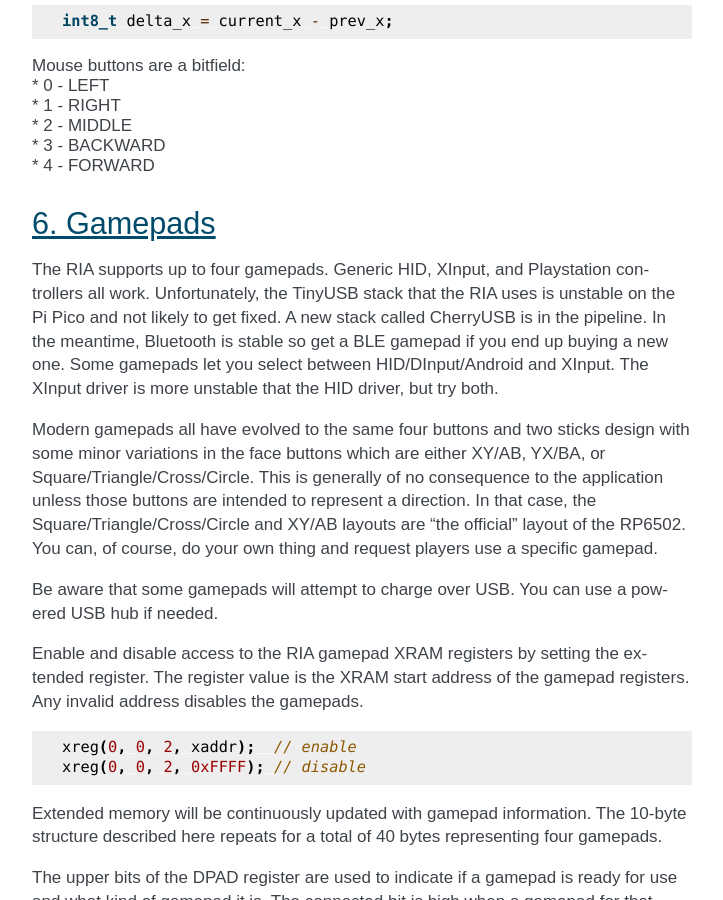
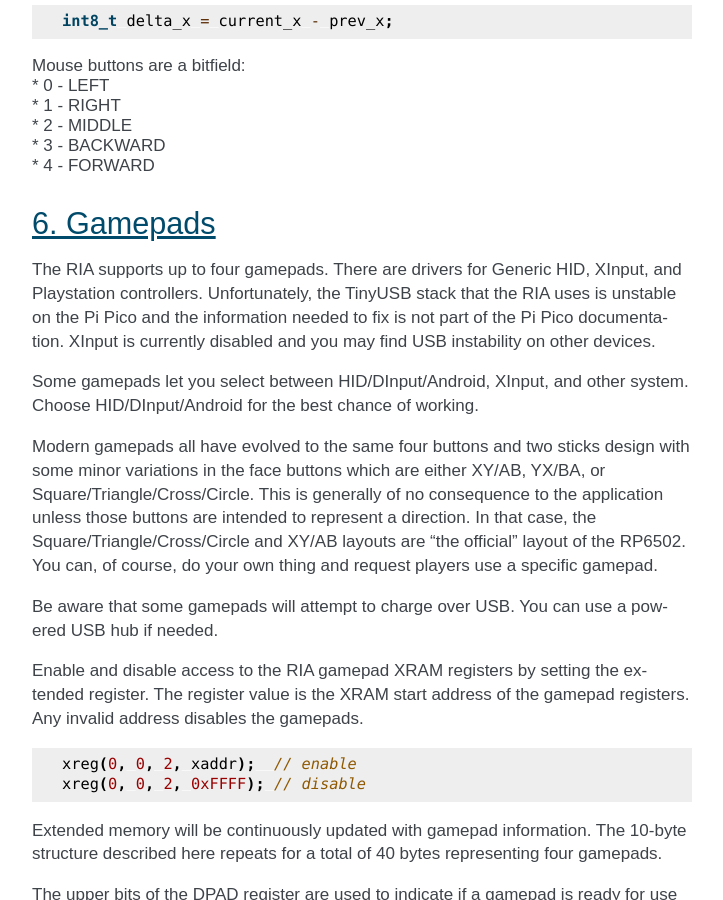
Before and after one commit to picocomputer/picocomputer.github.io, a Sphinx documentation site: the page built from docs/source/ria.rst, in a window 1280 px wide and 900 px high, scrolled down 6982 px. Shown: the whole window, without its empty margins (388-1111 px from the left). Built offline with Sphinx 7.4.7, drawn with Linux system fonts in a browser that asks for light colours; some of the changed text lies outside the part shown.

Commit message:
xinput disabled

```diff
--- a/docs/source/ria.rst
+++ b/docs/source/ria.rst
@@ -396,13 +396,14 @@ units of movement for each pixel.
 6. Gamepads
 ===========
 
-The RIA supports up to four gamepads. Generic HID, XInput, and Playstation
-controllers all work. Unfortunately, the TinyUSB stack that the RIA uses
-is unstable on the Pi Pico and not likely to get fixed. A new stack called
-CherryUSB is in the pipeline. In the meantime, Bluetooth is stable so get
-a BLE gamepad if you end up buying a new one. Some gamepads let you select
-between HID/DInput/Android and XInput. The XInput driver is more unstable
-that the HID driver, but try both.
+The RIA supports up to four gamepads. There are drivers for Generic HID,
+XInput, and Playstation controllers. Unfortunately, the TinyUSB stack that
+the RIA uses is unstable on the Pi Pico and the information needed to fix
+is not part of the Pi Pico documentation. XInput is currently disabled and
+you may find USB instability on other devices.
+
+Some gamepads let you select between HID/DInput/Android, XInput, and other
+system. Choose HID/DInput/Android for the best chance of working.
 
 Modern gamepads all have evolved to the same four buttons and two sticks
 design with some minor variations in the face buttons which are either
```
Also changed, not shown: other parts of docs/source/ria.rst (+1 -1 lines).
